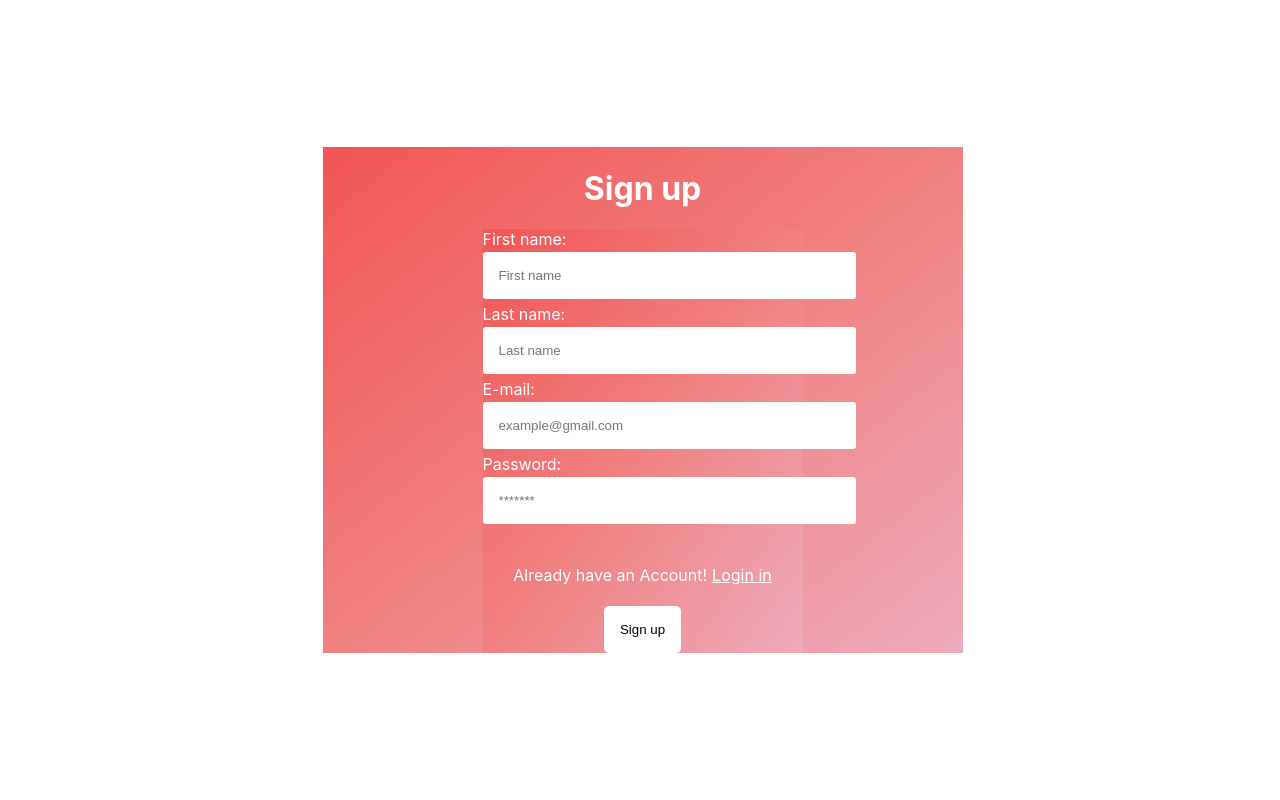
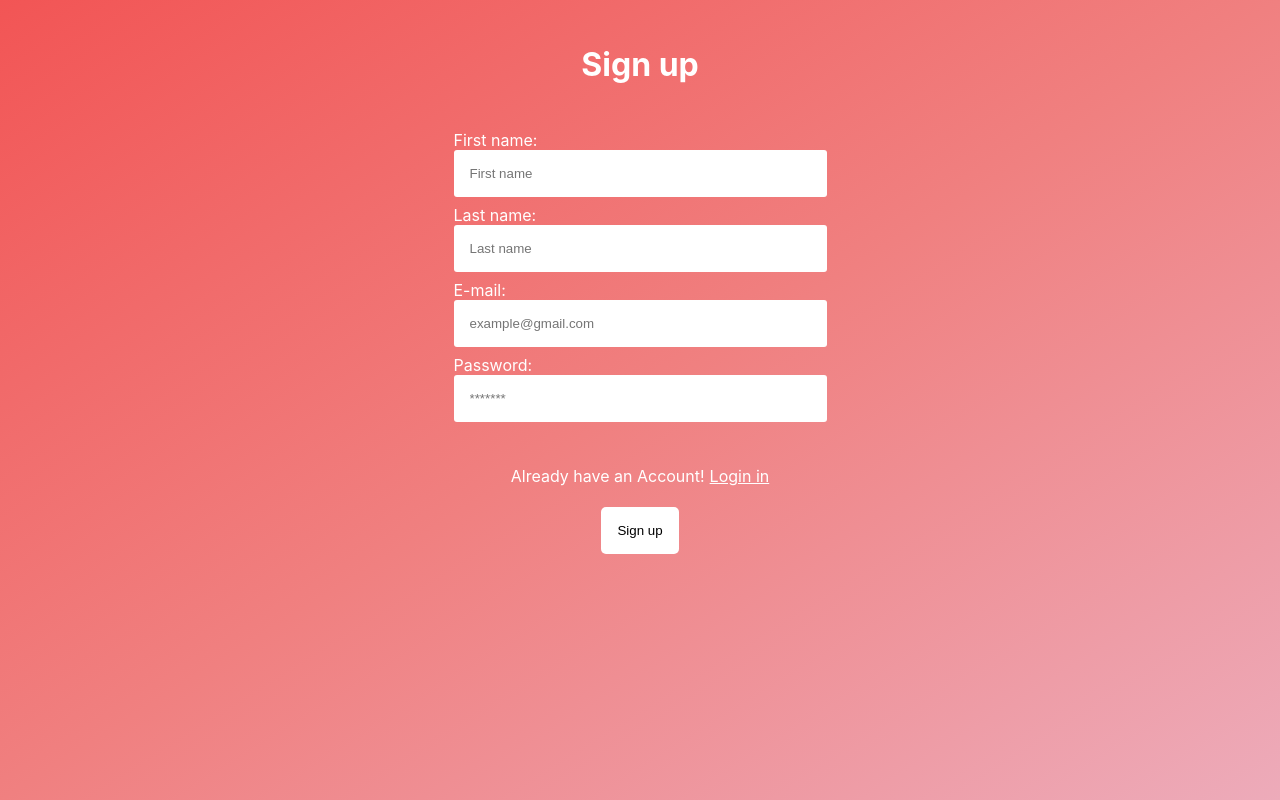
Before and after one commit to kulisjurai/frontend-ITA-praksa-2023, a React (Create React App) app: page /signup in a window 1280 px wide. Built offline with nearby package versions, Linux system fonts and the light colour scheme.

Commit message:
Rad na Sign-up

```diff
--- a/src/pages/signup/Signup.css
+++ b/src/pages/signup/Signup.css
@@ -1,28 +1,21 @@
 .background-signup,
 .signup-form {
-  width: 50%;
+  height: 100vh;
+  width: 100%;
   display: flex;
   flex-direction: column;
   align-items: center;
   color: white;
-  background-image: linear-gradient(
-    to right bottom,
-    #f25555,
-    lightcoral,
-    #edabba
-  );
+  justify-content: center;
 }
-label {
-  align-self: start;
-  margin-bottom: 3px;
-}
+
 
 input {
   border: 3px white;
   border-radius: 3px;
   margin-bottom: 5px;
   padding: 1rem;
-  align-self: start;
+  align-self: center;
   padding-right: 180px;
 }
 
@@ -34,6 +27,26 @@
   background-color: white;
   margin-top: 5px;
 }
+
 .background-signup {
-  border-left: 5px solid white;
+  background-image: linear-gradient(
+    to right bottom,
+    #f25555,
+    lightcoral,
+    #edabba
+  );
 }
+
+.my-div {
+  text-align: start;
+  padding-bottom: 3px;
+}
+
+h1 {
+  padding: 1.5rem;
+
+}
+
+.signup-form {
+  justify-content: start;
+}
--- a/src/pages/signup/Signup.jsx
+++ b/src/pages/signup/Signup.jsx
@@ -20,7 +20,8 @@
       <div className="background-signup">
         <h1>Sign up</h1>
         <form className="signup-form" onSubmit={handleSubmit}>
-          <label htmlFor="name">First name: </label>
+          <div className="my-div">
+          <label htmlFor="name">First name: </label><br />
           <input
             value={name}
             onChange={(e) => setName(e.target.value)}
@@ -29,8 +30,10 @@
             id="name"
             name="name"
           ></input>
+          </div>
 
-          <label htmlFor="lastname">Last name: </label>
+          <div className="my-div">
+          <label htmlFor="lastname">Last name: </label><br />
           <input
             value={lastname}
             onChange={(e) => setLastName(e.target.value)}
@@ -39,8 +42,10 @@
             id="lastname"
             name="lastname"
           />
+          </div>
 
-          <label htmlFor="email">E-mail: </label>
+          <div className="my-div">
+          <label htmlFor="email">E-mail: </label><br />
           <input
             value={email}
             onChange={(e) => setEmail(e.target.value)}
@@ -49,8 +54,10 @@
             id="email"
             name="email"
           />
+          </div>
 
-          <label htmlFor="password">Password: </label>
+          <div className="my-div">
+          <label htmlFor="password">Password: </label><br />
           <input
             value={pass}
             onChange={(e) => setPass(e.target.value)}
@@ -58,7 +65,7 @@
             placeholder="*******"
             id="password"
             name="password"
-          />
+          /></div>
           <br />
           <p>
             Already have an Account!
```
Also changed, not shown: 1 other file (tests, documents, lock files or other folders).
